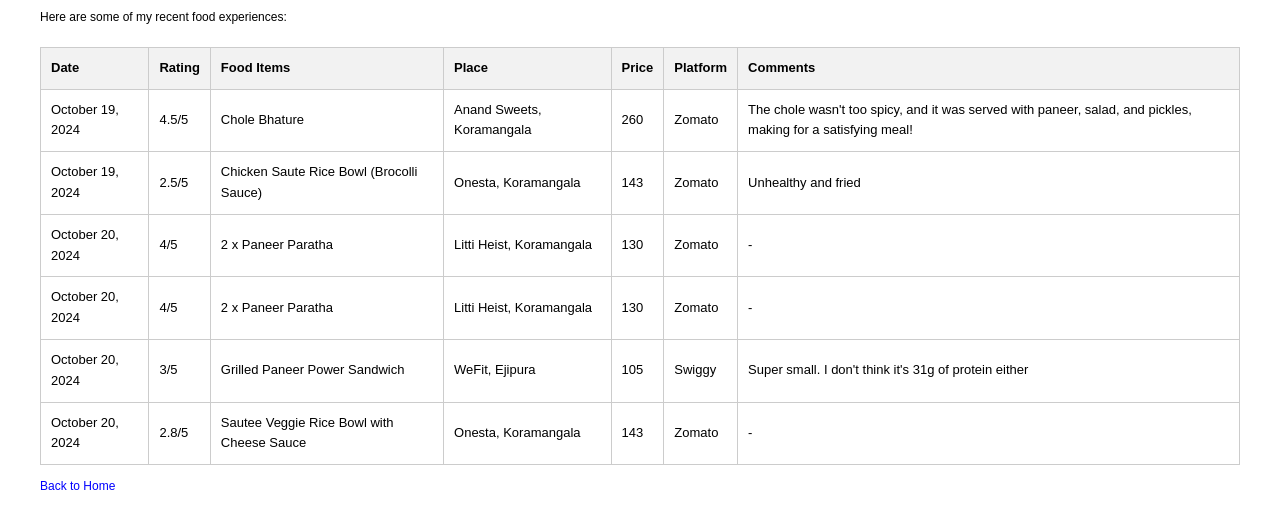
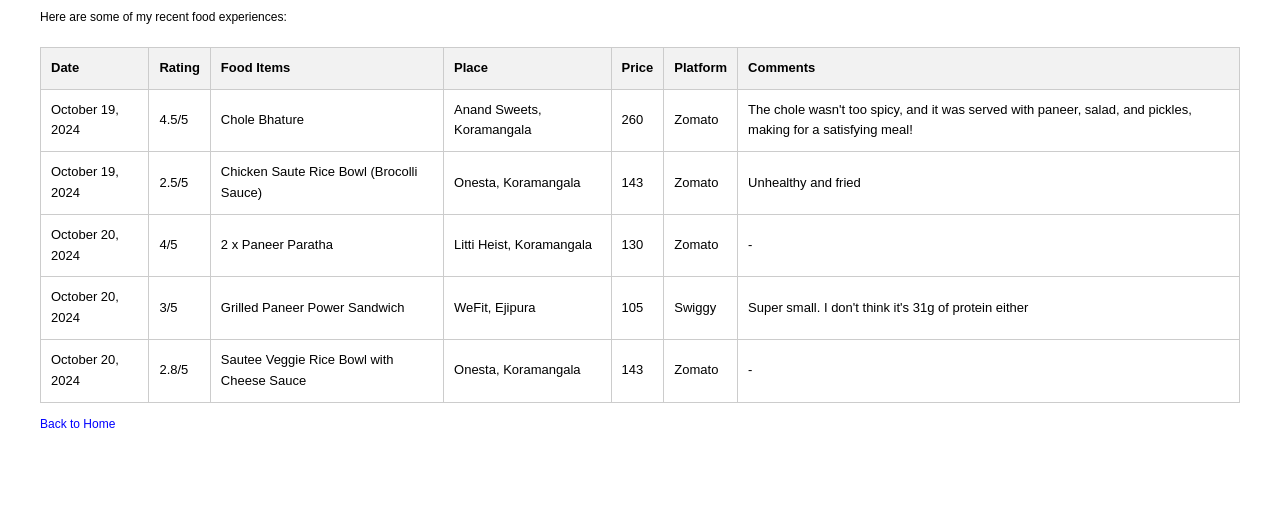
Before and after one commit to hubshashwat/hubshashwat.github.io, a plain HTML site: page food.html in a window 1280 px wide. Shown: the part 105-634 px from the top of the page. Drawn offline with Linux system fonts and the light colour scheme.

Commit message:
Update food.html

```diff
--- a/food.html
+++ b/food.html
@@ -60,15 +60,6 @@
       </tr>
       <tr>
         <td>October 20, 2024</td>
-        <td>4/5</td>
-        <td>2 x Paneer Paratha</td>
-        <td>Litti Heist, Koramangala</td>
-        <td>130</td>
-        <td>Zomato</td>
-        <td>-</td>
-      </tr>
-      <tr>
-        <td>October 20, 2024</td>
         <td>3/5</td>
         <td>Grilled Paneer Power Sandwich</td>
         <td>WeFit, Ejipura</td>
```
